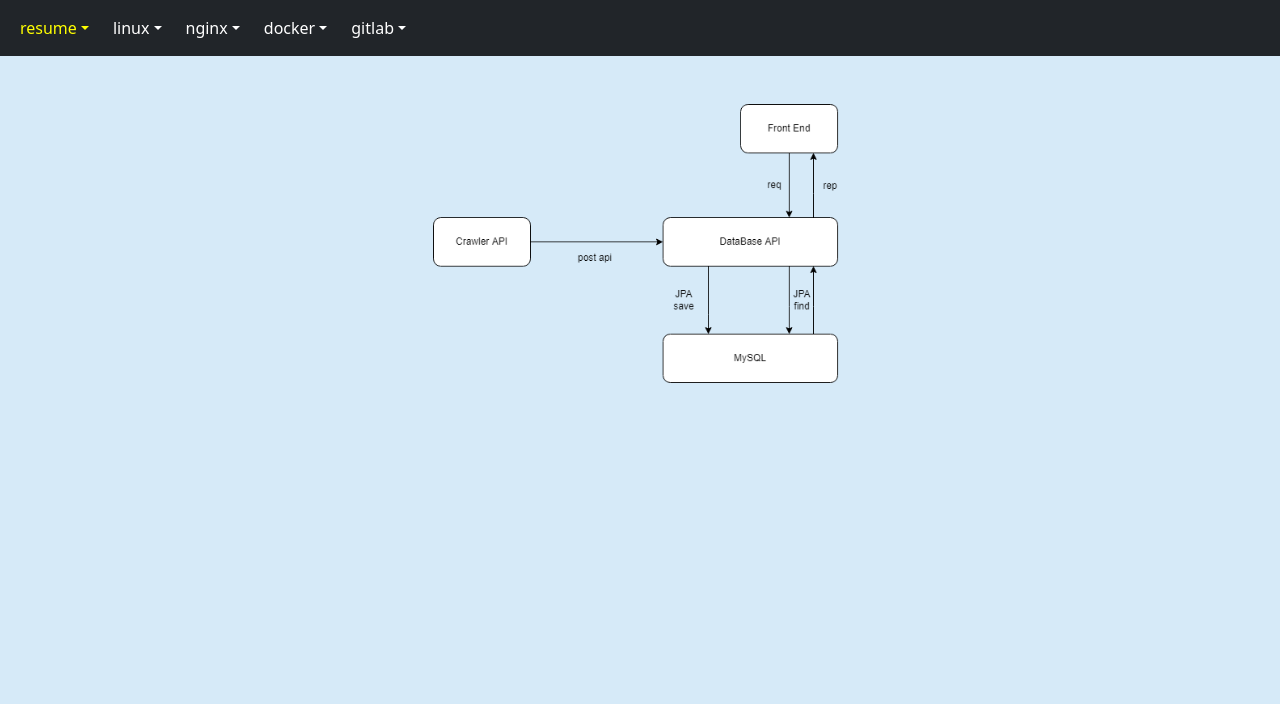
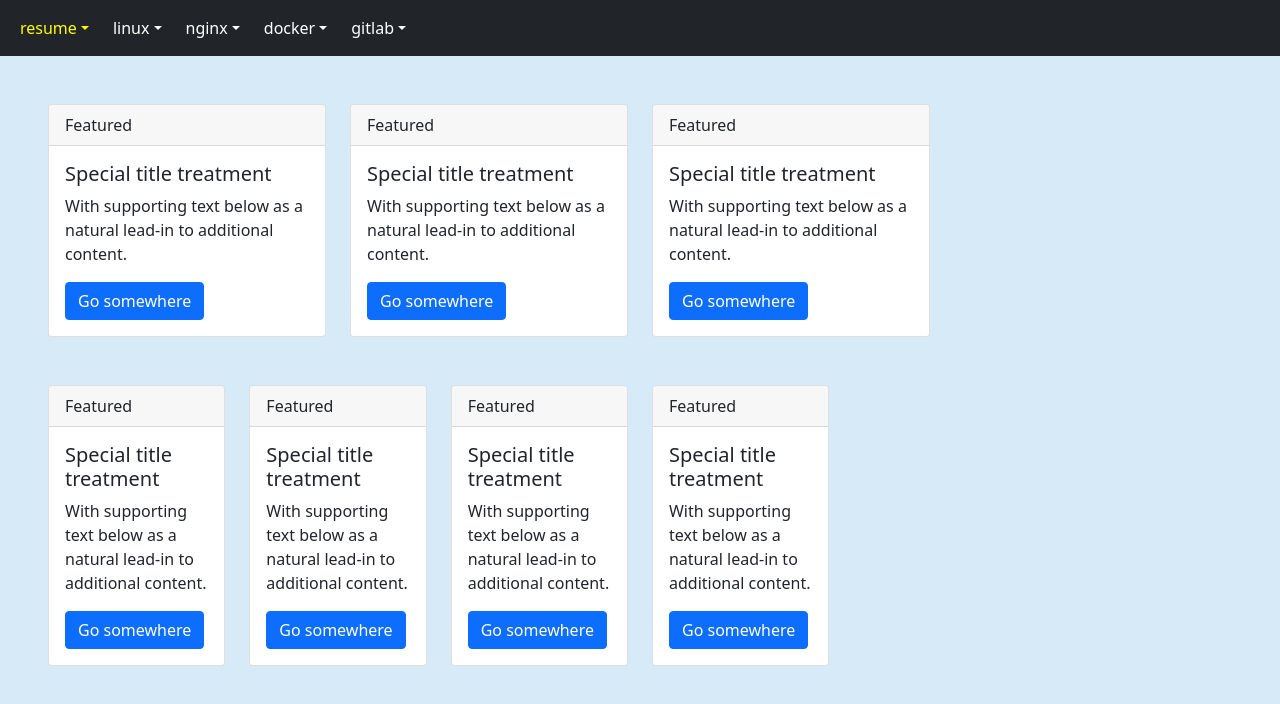
Before and after one commit to wilson6508/Interview, a Vue app: page /Interview/resume/GanttChart in a window 1280 px wide. Shown: the top 704 px of the page. Built offline with nearby package versions, Linux system fonts and the light colour scheme.

Commit message:
Add Override

```diff
--- a/src/components/shared/Navigation.vue
+++ b/src/components/shared/Navigation.vue
@@ -65,6 +65,8 @@ export default {
           label: "gitlab", path: "", children: [
             { label: "Preparatory", path: "/gitlab/Preparatory" },
             { label: "Rules", path: "/gitlab/Rules" },
+            { label: "Override1", path: "/gitlab/Override1" },
+            { label: "Override2", path: "/gitlab/Override2" },
           ]
         },
       ],
--- a/src/router/index.js
+++ b/src/router/index.js
@@ -84,10 +84,10 @@ const routes = [
     },
     // docker
     {
-        path: "/docker/Compose",
-        component: () => import("@/views/docker/Compose.vue"),
+        path: "/docker/Flow",
+        component: () => import("@/views/docker/Flow.vue"),
         meta: {
-            title: "Compose"
+            title: "Flow"
         },
     },
     {
@@ -98,10 +98,10 @@ const routes = [
         },
     },
     {
-        path: "/docker/Flow",
-        component: () => import("@/views/docker/Flow.vue"),
+        path: "/docker/Compose",
+        component: () => import("@/views/docker/Compose.vue"),
         meta: {
-            title: "Flow"
+            title: "Compose"
         },
     },
     // gitlab
@@ -119,6 +119,20 @@ const routes = [
             title: "Rules"
         },
     },
+    {
+        path: "/gitlab/Override1",
+        component: () => import("@/views/gitlab/Override1.vue"),
+        meta: {
+            title: "Override1"
+        },
+    },
+    {
+        path: "/gitlab/Override2",
+        component: () => import("@/views/gitlab/Override2.vue"),
+        meta: {
+            title: "Override2"
+        },
+    },
 ];
 
 const router = new VueRouter({
--- /dev/null
+++ b/src/views/gitlab/Override1.vue
@@ -0,0 +1,84 @@
+<template>
+  <div>
+    <div class="row m-4">
+      <div class="col-md-8 col-12">
+        <CodeContainer :title="''">
+          <template v-slot:sourceCode>
+            <pre>
+.
+├── docker-compose.override.yml
+└── docker-compose.yml
+                </pre>
+          </template>
+        </CodeContainer>
+      </div>
+    </div>
+    <div class="row m-4">
+      <div class="col-md-8 col-12">
+        <CodeContainer :title="''">
+          <template v-slot:sourceCode>
+            <pre>
+$ cat docker-compose.yml
+version: '3'
+
+services:
+  my_nginx:
+    image: nginx:1.18
+            </pre>
+          </template>
+        </CodeContainer>
+      </div>
+    </div>
+    <div class="row m-4">
+      <div class="col-md-8 col-12">
+        <CodeContainer :title="''">
+          <template v-slot:sourceCode>
+            <pre>
+$ cat docker-compose.override.yml
+services:
+  my_nginx:
+    ports:
+      - "8080:80"
+            </pre>
+          </template>
+        </CodeContainer>
+      </div>
+    </div>
+    <div class="row m-4">
+      <div class="col-md-8 col-12">
+        <CodeContainer :title="''">
+          <template v-slot:sourceCode>
+            <pre>
+$ docker compose config
+name: only
+services:
+  my_nginx:
+    image: nginx:1.18
+    networks:
+      default: null
+    ports:
+    - mode: ingress
+      target: 80
+      published: "8080"
+      protocol: tcp
+networks:
+  default:
+    name: only_default
+            </pre>
+          </template>
+        </CodeContainer>
+      </div>
+    </div>
+  </div>
+</template>
+
+<script>
+import CodeContainer from "@/components/shared/CodeContainer.vue";
+
+export default {
+  name: "Override1",
+  components: {
+    CodeContainer,
+  },
+};
+</script>
--- /dev/null
+++ b/src/views/gitlab/Override2.vue
@@ -0,0 +1,87 @@
+<template>
+  <div>
+    <div class="row m-4">
+      <div class="col-md-8 col-12">
+        <CodeContainer :title="''">
+          <template v-slot:sourceCode>
+            <pre>
+.
+├── dev
+│   └── docker-compose.override.yml
+├── main
+│   └── docker-compose.override.yml
+├── docker-compose.yml
+└── test.sh
+            </pre>
+          </template>
+        </CodeContainer>
+      </div>
+    </div>
+    <div class="row m-4">
+      <div class="col-md-8 col-12">
+        <CodeContainer :title="''">
+          <template v-slot:sourceCode>
+            <pre>
+$ cat dev/docker-compose.override.yml
+services:
+  my_nginx:
+    ports:
+      - "8080:80"
+
+$ cat main/docker-compose.override.yml
+services:
+  my_nginx:
+    ports:
+      - "80:80"
+            </pre>
+          </template>
+        </CodeContainer>
+      </div>
+    </div>
+    <div class="row m-4">
+      <div class="col-md-8 col-12">
+        <CodeContainer :title="''">
+          <template v-slot:sourceCode>
+            <pre>
+$ cat docker-compose.yml
+version: '3'
+
+services:
+  my_nginx:
+    image: nginx:1.18
+            </pre>
+          </template>
+        </CodeContainer>
+      </div>
+    </div>
+    <div class="row m-4">
+      <div class="col-md-8 col-12">
+        <CodeContainer :title="''">
+          <template v-slot:sourceCode>
+            <pre>
+# cat test.sh
+
+#!/bin/bash
+cp ./$1/docker-compose.override.yml .
+docker compose up -d
+
+sh test.sh dev
+sh test.sh main
+            </pre>
+          </template>
+        </CodeContainer>
+      </div>
+    </div>
+  </div>
+</template>
+
+<script>
+import CodeContainer from "@/components/shared/CodeContainer.vue";
+
+export default {
+  name: "Override2",
+  components: {
+    CodeContainer,
+  },
+};
+</script>
--- a/src/views/resume/GanttChart.vue
+++ b/src/views/resume/GanttChart.vue
@@ -1,6 +1,93 @@
 <template>
-  <div class="text-center m-5">
-    <img src="@/assets/structure.png" width="35%" alt=""/>
+  <div class="m-5">
+    <div class="row">
+      <div class="col-3">
+        <div class="card">
+          <div class="card-header">
+            Featured
+          </div>
+          <div class="card-body">
+            <h5 class="card-title">Special title treatment</h5>
+            <p class="card-text">With supporting text below as a natural lead-in to additional content.</p>
+            <a href="#" class="btn btn-primary">Go somewhere</a>
+          </div>
+        </div>
+      </div>
+      <div class="col-3">
+        <div class="card">
+          <div class="card-header">
+            Featured
+          </div>
+          <div class="card-body">
+            <h5 class="card-title">Special title treatment</h5>
+            <p class="card-text">With supporting text below as a natural lead-in to additional content.</p>
+            <a href="#" class="btn btn-primary">Go somewhere</a>
+          </div>
+        </div>
+      </div>
+      <div class="col-3">
+        <div class="card">
+          <div class="card-header">
+            Featured
+          </div>
+          <div class="card-body">
+            <h5 class="card-title">Special title treatment</h5>
+            <p class="card-text">With supporting text below as a natural lead-in to additional content.</p>
+            <a href="#" class="btn btn-primary">Go somewhere</a>
+          </div>
+        </div>
+      </div>
+    </div>
+    <div class="mt-5 row">
+      <div class="col-2">
+        <div class="card">
+          <div class="card-header">
+            Featured
+          </div>
+          <div class="card-body">
+            <h5 class="card-title">Special title treatment</h5>
+            <p class="card-text">With supporting text below as a natural lead-in to additional content.</p>
+            <a href="#" class="btn btn-primary">Go somewhere</a>
+          </div>
+        </div>
+      </div>
+      <div class="col-2">
+        <div class="card">
+          <div class="card-header">
+            Featured
+          </div>
+          <div class="card-body">
+            <h5 class="card-title">Special title treatment</h5>
+            <p class="card-text">With supporting text below as a natural lead-in to additional content.</p>
+            <a href="#" class="btn btn-primary">Go somewhere</a>
+          </div>
+        </div>
+      </div>
+      <div class="col-2">
+        <div class="card">
+          <div class="card-header">
+            Featured
+          </div>
+          <div class="card-body">
+            <h5 class="card-title">Special title treatment</h5>
+            <p class="card-text">With supporting text below as a natural lead-in to additional content.</p>
+            <a href="#" class="btn btn-primary">Go somewhere</a>
+          </div>
+        </div>
+      </div>
+      <div class="col-2">
+        <div class="card">
+          <div class="card-header">
+            Featured
+          </div>
+          <div class="card-body">
+            <h5 class="card-title">Special title treatment</h5>
+            <p class="card-text">With supporting text below as a natural lead-in to additional content.</p>
+            <a href="#" class="btn btn-primary">Go somewhere</a>
+          </div>
+        </div>
+      </div>
+    </div>
   </div>
 </template>
 
```
